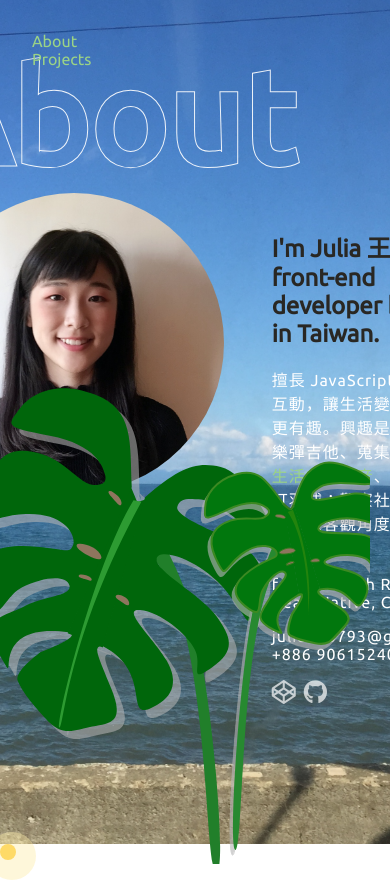
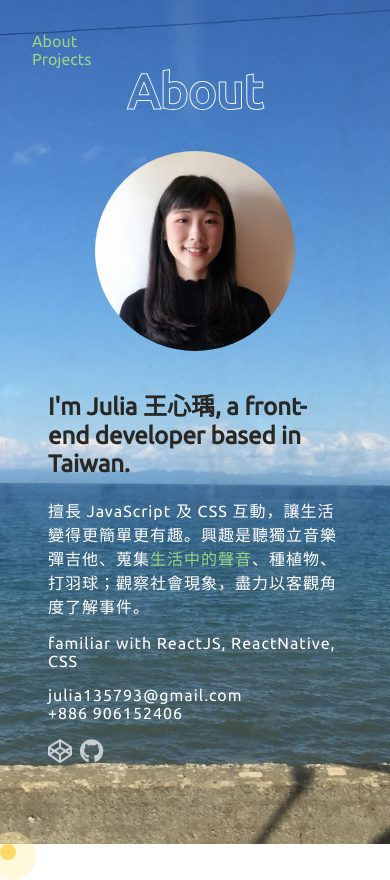
Before and after one commit to julia30040/julia30040.github.io, a React (Create React App) app: page /about in a window 390 px wide. Built offline with nearby package versions, Linux system fonts and the light colour scheme.

Commit message:
rwd AboutPage, change icon

```diff
--- a/public/index.html
+++ b/public/index.html
@@ -2,7 +2,7 @@
 <html lang="en">
   <head>
     <meta charset="utf-8" />
-    <link rel="shortcut icon" href="%PUBLIC_URL%/favicon.ico" />
+    <link rel="shortcut icon" href="%PUBLIC_URL%/fish.png" />
     <meta
       name="viewport"
       content="width=device-width, initial-scale=1, shrink-to-fit=no"
@@ -24,7 +24,7 @@
       work correctly both with client-side routing and a non-root public URL.
       Learn how to configure a non-root public URL by running `npm run build`.
     -->
-    <title>Julia Wang —— Portfolio</title>
+    <title>Julia Wang —— Front End Developer</title>
   </head>
   <style>
     ::selection {
@@ -32,13 +32,19 @@
       background-color: transparent;
     }
 
-    html, a:active, a:hover {
+    html, a:active, a:hover, button {
       cursor: none;
     }
 
     html, body {
       height: 100%;
       overflow: hidden;
+    }
+
+    button {
+      border: none;
+      background-color: transparent;
+      outline: none;
     }
 
     a {
--- a/src/App.js
+++ b/src/App.js
@@ -9,7 +9,6 @@ import seaImage from './img/sea_2.JPG';
 const styles = {
   root: {
     height: '100vh',
-    minHeight: 728,
   },
 };
 
--- a/src/component/About/Avatar.jsx
+++ b/src/component/About/Avatar.jsx
@@ -10,6 +10,10 @@ const styles = {
     backgroundSize: 'cover',
     borderRadius: '50%',
     flexShrink: 0,
+    '@media screen and (max-width: 767px)': {
+      width: 200,
+      height: 200,
+    },
   },
 };
 
--- a/src/component/About/Info.jsx
+++ b/src/component/About/Info.jsx
@@ -7,6 +7,9 @@ import LineEffectLink from '../Element/LineEffectLink.jsx';
 const styles = {
   wrapper: {
     padding: '16px 0 0 48px',
+    '@media screen and (max-width: 767px)': {
+      padding: 16,
+    },
   },
   description: {
     color: '#fff',
--- a/src/component/Element/MonsteraDeliciousa.jsx
+++ b/src/component/Element/MonsteraDeliciousa.jsx
@@ -16,16 +16,20 @@ const waveKeyframes = radium.keyframes({
 const styles = {
   wrapper: {
     position: 'fixed',
-    left: '-20px',
+    right: '70%',
     bottom: '-20px',
     maxWidth: 405,
     maxHeight: 479,
     width: '100%',
     height: '100%',
+    padding: '0 80px 0 0',
     WebkitTransformOrigin: '50% 100%',
     animation: 'transform 1.8s cubic-bezier(0.75, -1.27, 0.3, 2.33)',
     animationName: waveKeyframes,
     transition: 'transform 1.8s cubic-bezier(0.75, -1.27, 0.3, 2.33)',
+    '@media screen and (max-width: 767px)': {
+      display: 'none',
+    },
     ':hover': {
       transform: 'rotate3d(0, 0, -1, 10deg) translateY(10px)',
     },
--- a/src/component/Element/PageTitle.jsx
+++ b/src/component/Element/PageTitle.jsx
@@ -13,8 +13,12 @@ const styles = {
     ...revealLeftAnimation,
     transition: 'all 0.24s ease-in',
     WebkitTextStroke: '1px rgba(255, 255, 255, 0.9)',
-    fontSize: 132,
+    fontSize: 128,
     margin: 0,
+    '@media screen and (max-width: 767px)': {
+      fontSize: '3em',
+      margin: '32px 0',
+    },
     ':hover': {
       color: '#ffffff',
     },
--- a/src/container/About/AboutPage.jsx
+++ b/src/container/About/AboutPage.jsx
@@ -14,6 +14,10 @@ const styles = {
     display: 'flex',
     alignItems: 'center',
     justifyContent: 'center',
+    '@media screen and (max-width: 767px)': {
+      alignItems: 'flex-start',
+      overflowY: 'scroll',
+    },
   },
   mainContainer: {
     maxWidth: 800,
@@ -21,11 +25,23 @@ const styles = {
     top: -48,
     padding: 32,
     zIndex: 0,
+    '@media screen and (max-width: 767px)': {
+      top: 0,
+      height: '100%',
+      display: 'flex',
+      flexDirection: 'column',
+      alignItems: 'center',
+      justifyContent: 'flex-start',
+    },
   },
   row: {
     display: 'flex',
     alignItems: 'flex-start',
     justifyContent: 'flex-start',
+    '@media screen and (max-width: 767px)': {
+      flexDirection: 'column',
+      alignItems: 'center',
+    },
   },
 };
 
```
Also changed, not shown: public/fish.png (added).
